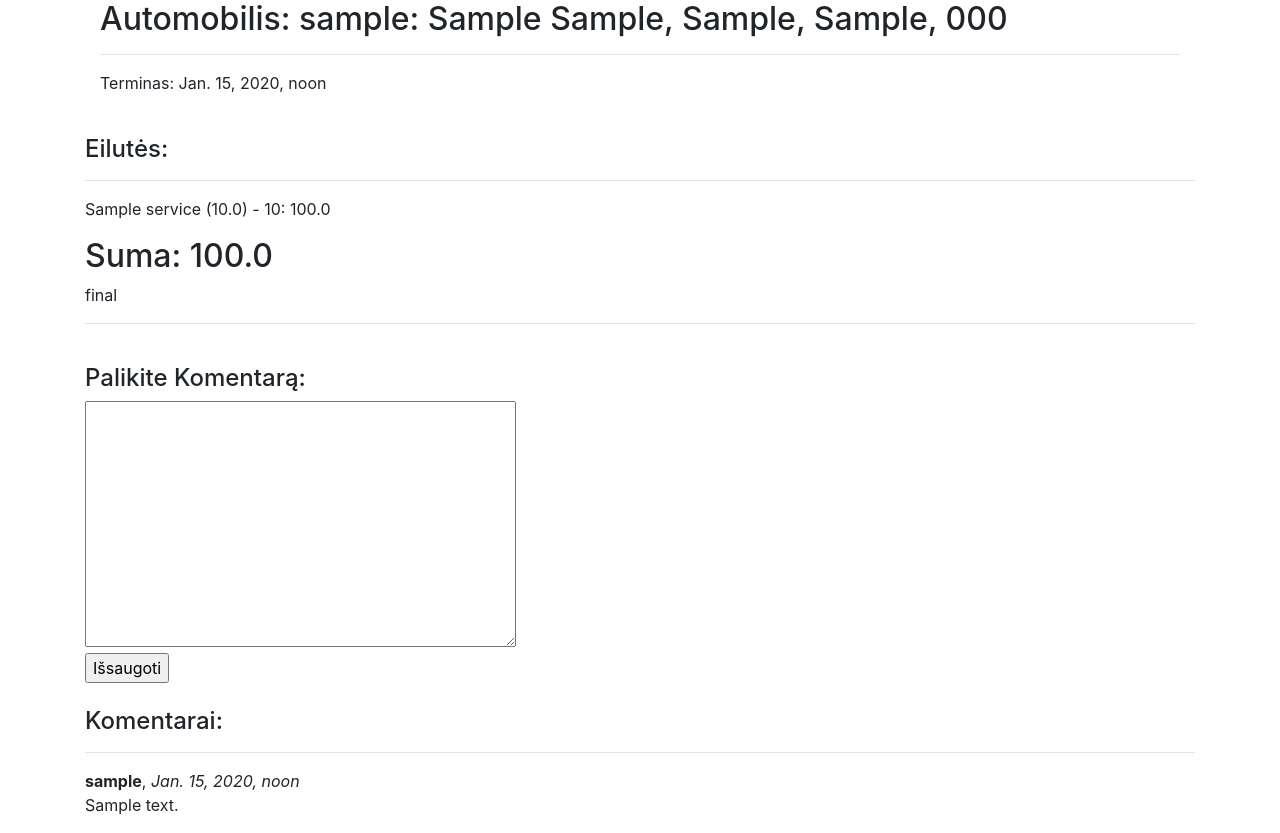
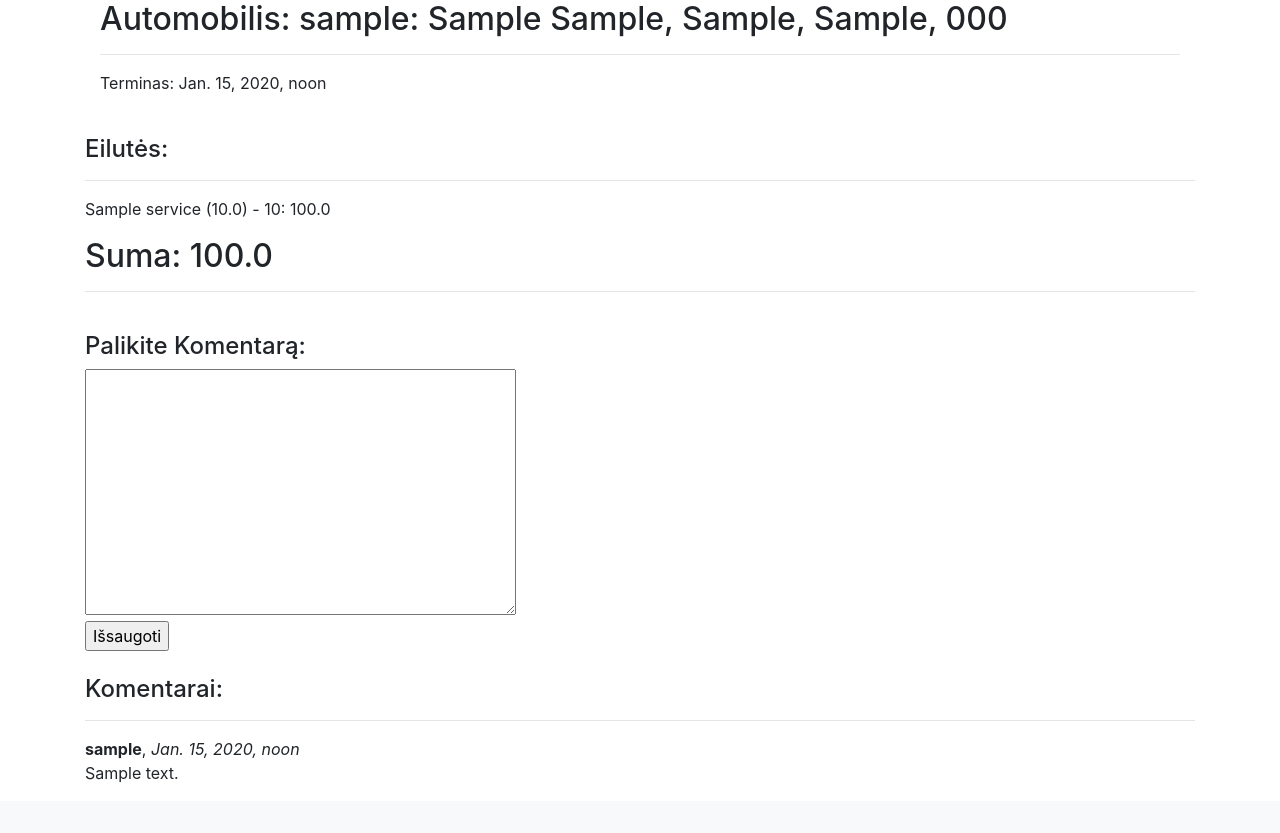
Before and after one commit to DonatasNoreika/autoservisas_2, a Django app: page /autoservice/orders/1 in a window 1280 px wide. Shown: the part 107-940 px from the top of the page. After the commit the page ends 889 px from the top, so only its background shows below. Run offline with Django 3.2, Linux system fonts and the light colour scheme; a user stored in the database is signed in; tables that the repository leaves empty hold one stand-in row (values such as "Sample post"); some libraries are stand-ins or nearby versions.

Commit message:
9-5 done - smallfix

```diff
--- a/mysite/autoservice/templates/order.html
+++ b/mysite/autoservice/templates/order.html
@@ -16,7 +16,6 @@
 </p>
 {% endfor %}
 <h2>Suma: {{ order.final }}</h2>
-final
 
 {% if user.is_authenticated %}
 <div class="fieldWrapper">
```
